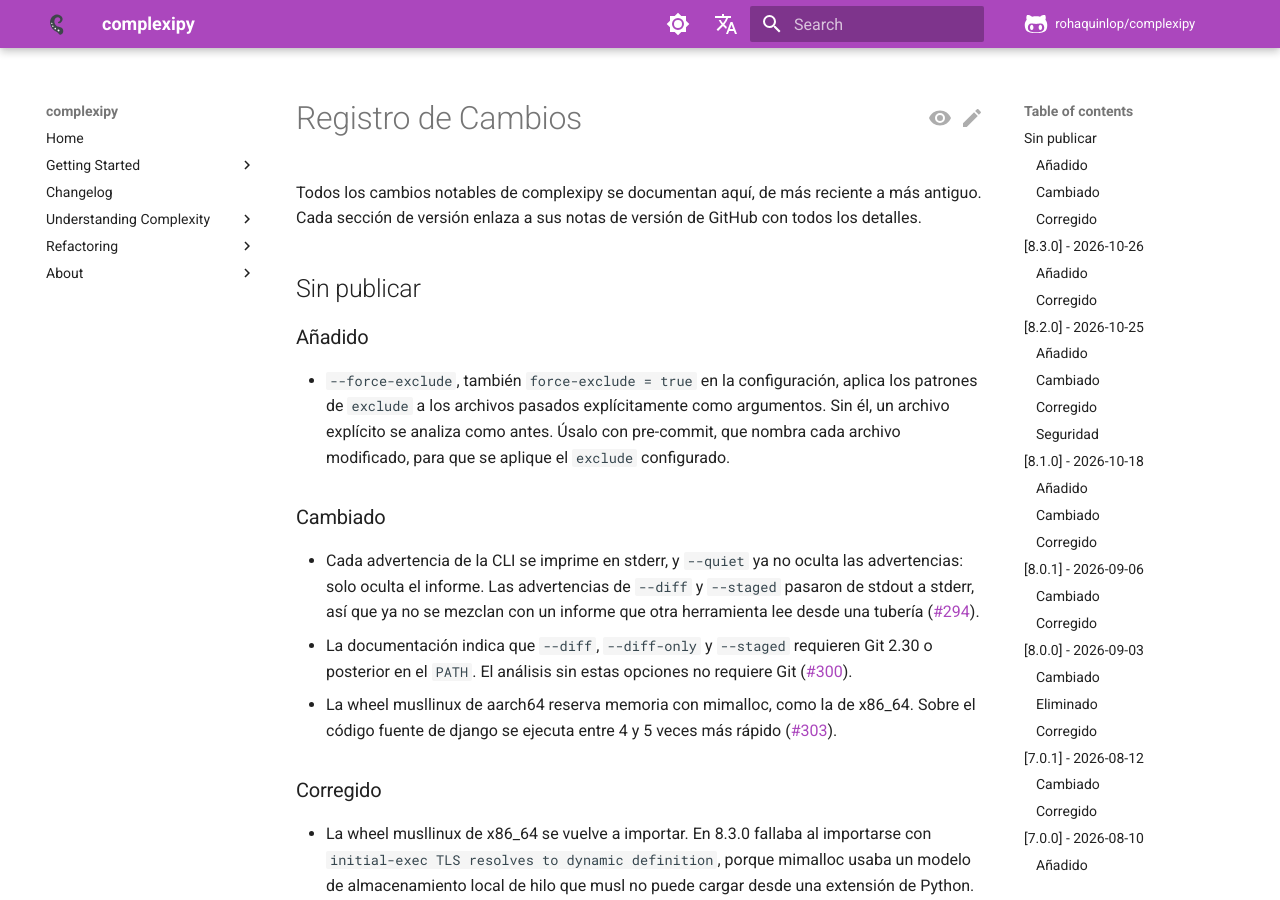
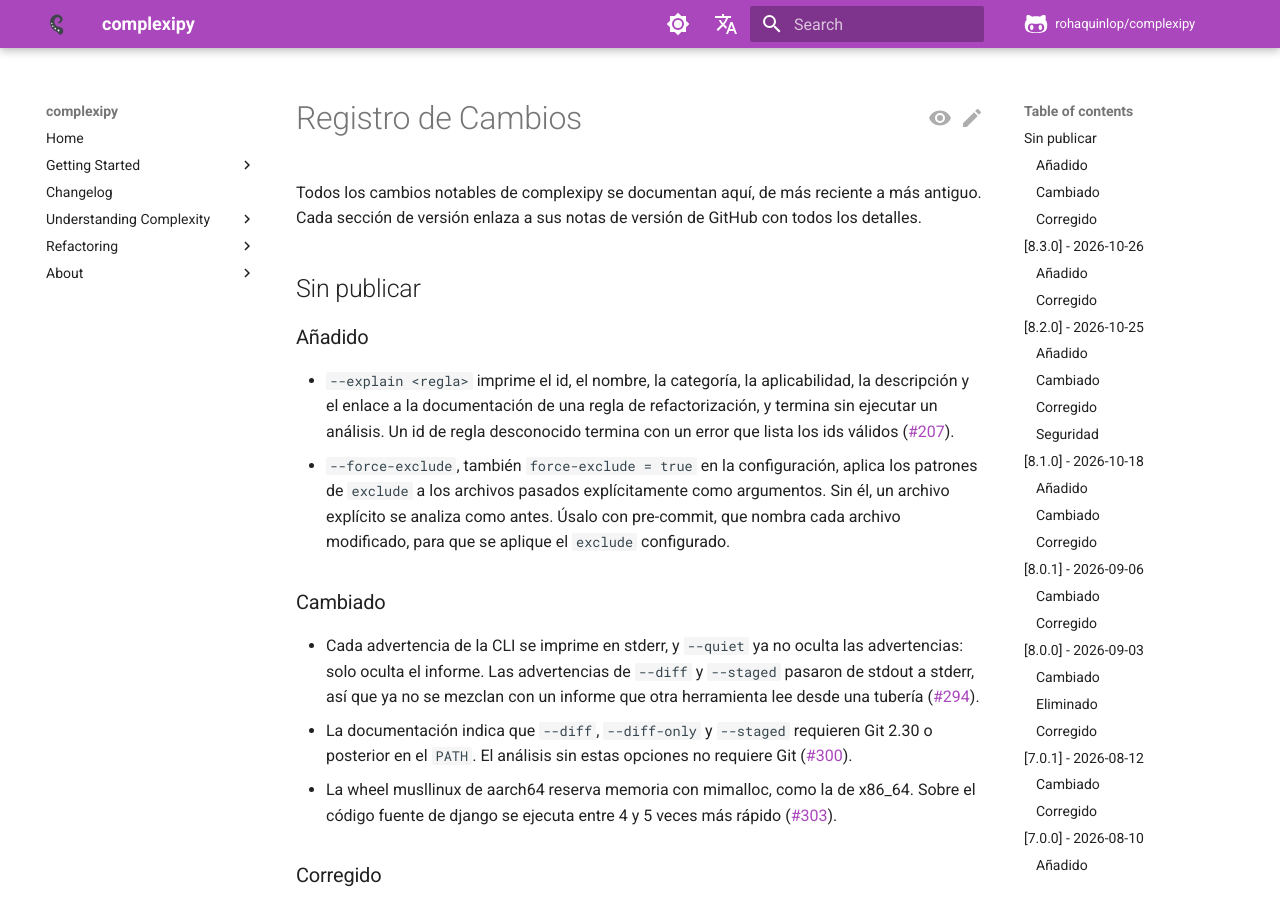
Before and after one commit to rohaquinlop/complexipy, an MkDocs documentation site: the page built from docs/es/changelog.md, in a window 1280 px wide and 900 px high. Built offline with MkDocs 1.6.1 and Material for MkDocs 9.7.7, drawn with Linux system fonts in a browser that asks for light colours; comment, search, counter and statistics services are not loaded.

Commit message:
docs: document --explain

```diff
--- a/docs/es/changelog.md
+++ b/docs/es/changelog.md
@@ -8,6 +8,11 @@ GitHub con todos los detalles.
 
 ### Añadido
 
+- `--explain <regla>` imprime el id, el nombre, la categoría, la
+  aplicabilidad, la descripción y el enlace a la documentación de una regla de
+  refactorización, y termina sin ejecutar un análisis. Un id de regla
+  desconocido termina con un error que lista los ids válidos
+  ([#207](https://github.com/rohaquinlop/complexipy/issues/207)).
 - `--force-exclude`, también `force-exclude = true` en la configuración, aplica
   los patrones de `exclude` a los archivos pasados explícitamente como
   argumentos. Sin él, un archivo explícito se analiza como antes. Úsalo con
```
Also changed, not shown: CHANGELOG.md (+4 -0 lines), docs/es/refactoring-rules.md (+2 -0 lines), docs/es/usage-guide.md (+1 -0 lines), docs/refactoring-rules.md (+2 -0 lines), docs/usage-guide.md (+1 -0 lines).
